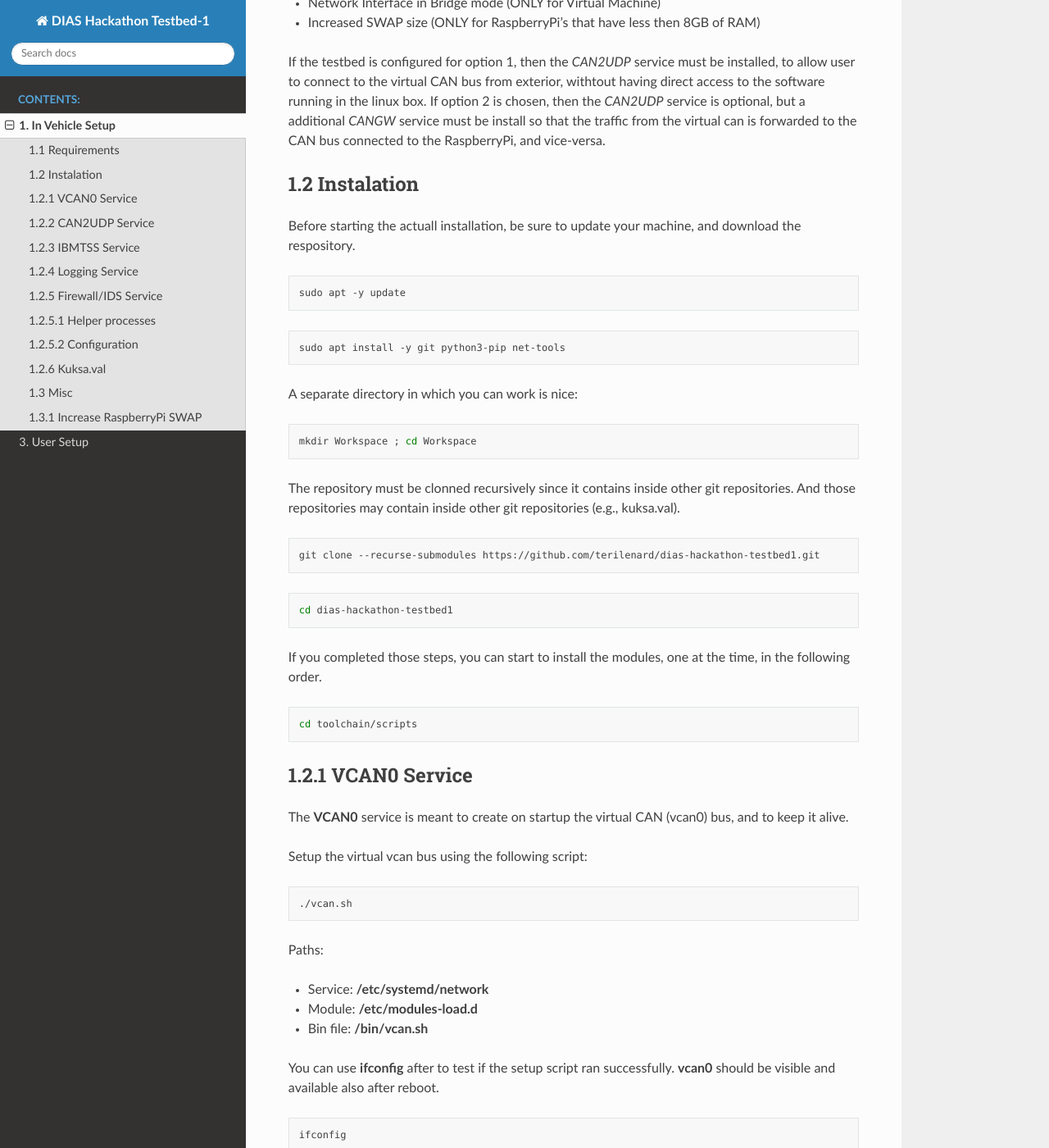
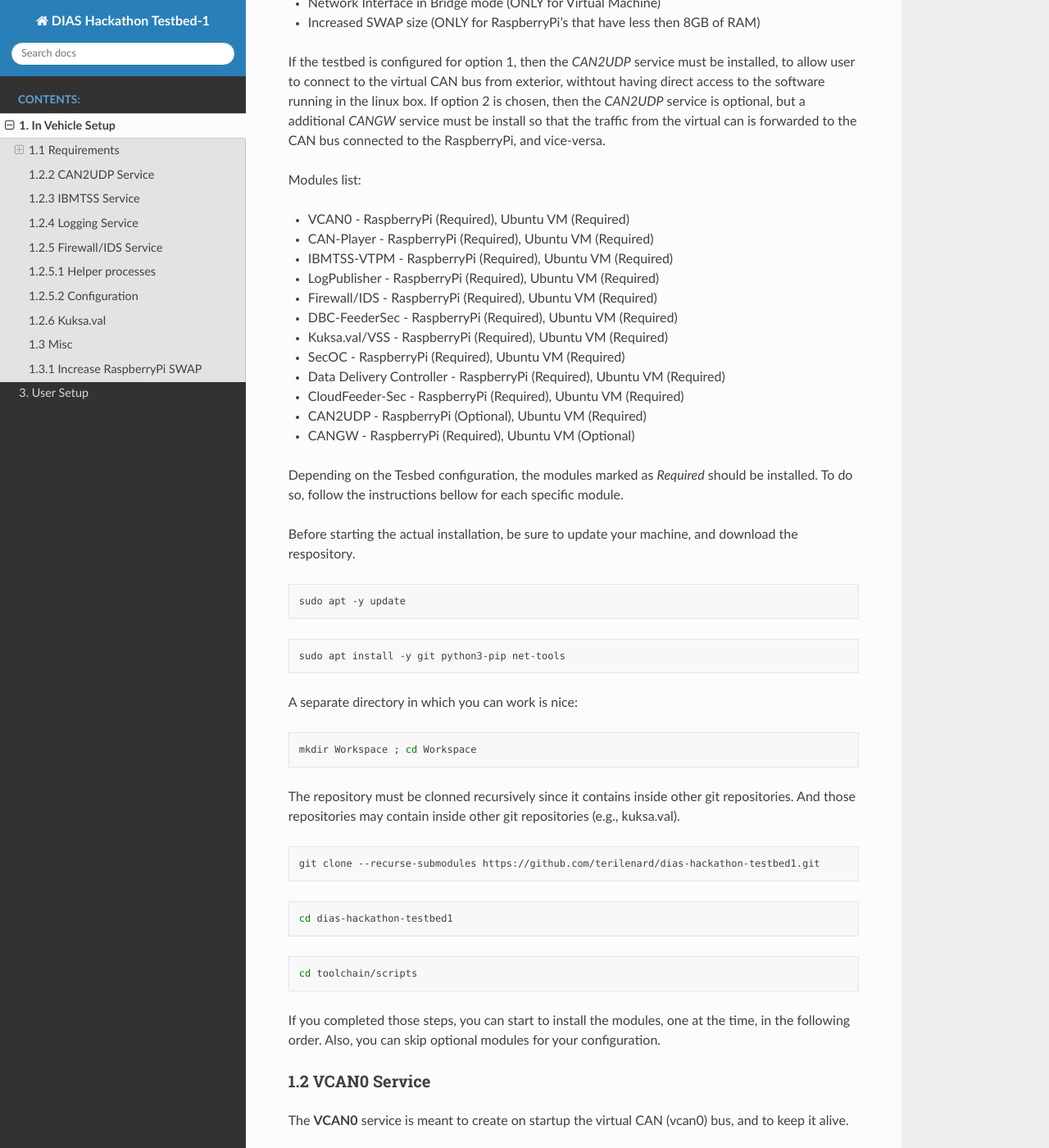
Before and after one commit to terilenard/dias-hackathon-testbed1, a Sphinx documentation site: the page built from docs/source/invehicle.rst, in a window 1280 px wide and 1400 px high, scrolled down 776 px. Shown: the whole window at 82% size. Built offline with Sphinx 7.4.7 and the Read the Docs theme 2.0.0, drawn with Linux system fonts in a browser that asks for light colours.

Commit message:
Update invehicle.rst

```diff
--- a/docs/source/invehicle.rst
+++ b/docs/source/invehicle.rst
@@ -27,11 +27,24 @@
 
 If the testbed is configured for option 1, then the *CAN2UDP* service must be installed, to allow user to connect to the virtual CAN bus from exterior, withtout having direct access to the software running in the linux box. If option 2 is chosen, then the *CAN2UDP* service is optional, but a additional *CANGW* service must be install so that the traffic from the virtual can is forwarded to the CAN bus connected to the RaspberryPi, and vice-versa.
 
+Modules list:
 
-1.2 Instalation
----------------
+* VCAN0 - RaspberryPi (Required), Ubuntu VM (Required)
+* CAN-Player - RaspberryPi (Required), Ubuntu VM (Required)
+* IBMTSS-VTPM - RaspberryPi (Required), Ubuntu VM (Required)
+* LogPublisher - RaspberryPi (Required), Ubuntu VM (Required)
+* Firewall/IDS -  RaspberryPi (Required), Ubuntu VM (Required)
+* DBC-FeederSec - RaspberryPi (Required), Ubuntu VM (Required)
+* Kuksa.val/VSS  -  RaspberryPi (Required), Ubuntu VM (Required)
+* SecOC -  RaspberryPi (Required), Ubuntu VM (Required)
+* Data Delivery Controller - RaspberryPi (Required), Ubuntu VM (Required)
+* CloudFeeder-Sec - RaspberryPi (Required), Ubuntu VM (Required)
+* CAN2UDP - RaspberryPi (Optional), Ubuntu VM (Required)
+* CANGW - RaspberryPi (Required), Ubuntu VM (Optional)
 
-Before starting the actuall installation, be sure to update your machine, and download the respository.
+Depending on the Tesbed configuration, the modules marked as *Required* should be installed. To do so, follow the instructions bellow for each specific module.
+
+Before starting the actual installation, be sure to update your machine, and download the respository.
 
 .. code-block:: bash
 
@@ -57,15 +70,16 @@
 
     cd dias-hackathon-testbed1
 
-If you completed those steps, you can start to install the modules, one at the time, in the following order.
-
 .. code-block:: bash
 
    cd toolchain/scripts
 
+If you completed those steps, you can start to install the modules, one at the time, in the following order. Also, you can skip optional modules for your configuration.
 
-1.2.1 VCAN0 Service
--------------------
+
+
+1.2 VCAN0 Service
+^^^^^^^^^^^^^^^^^^^
 
 The **VCAN0** service is meant to create on startup the virtual CAN (vcan0) bus, and to keep it alive.
 
```
